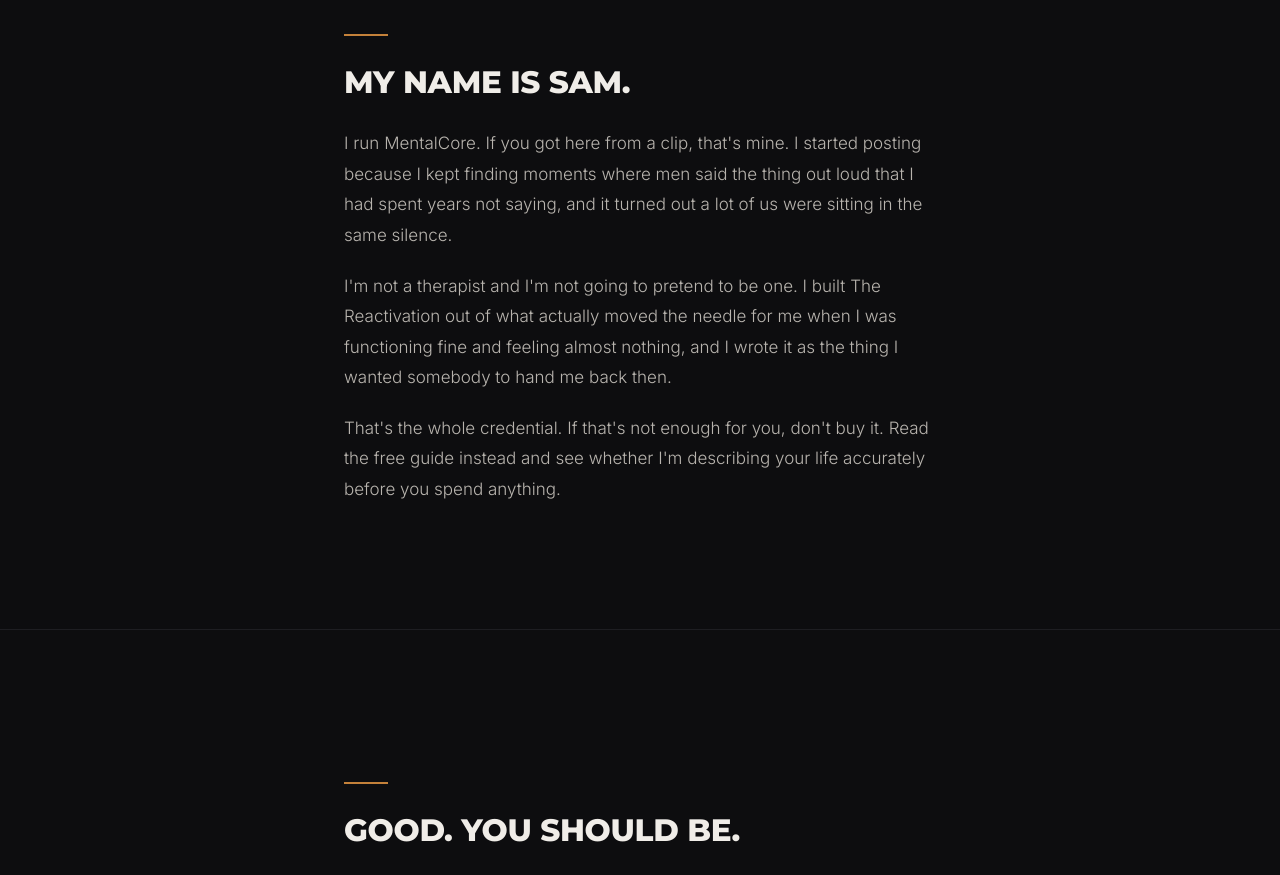
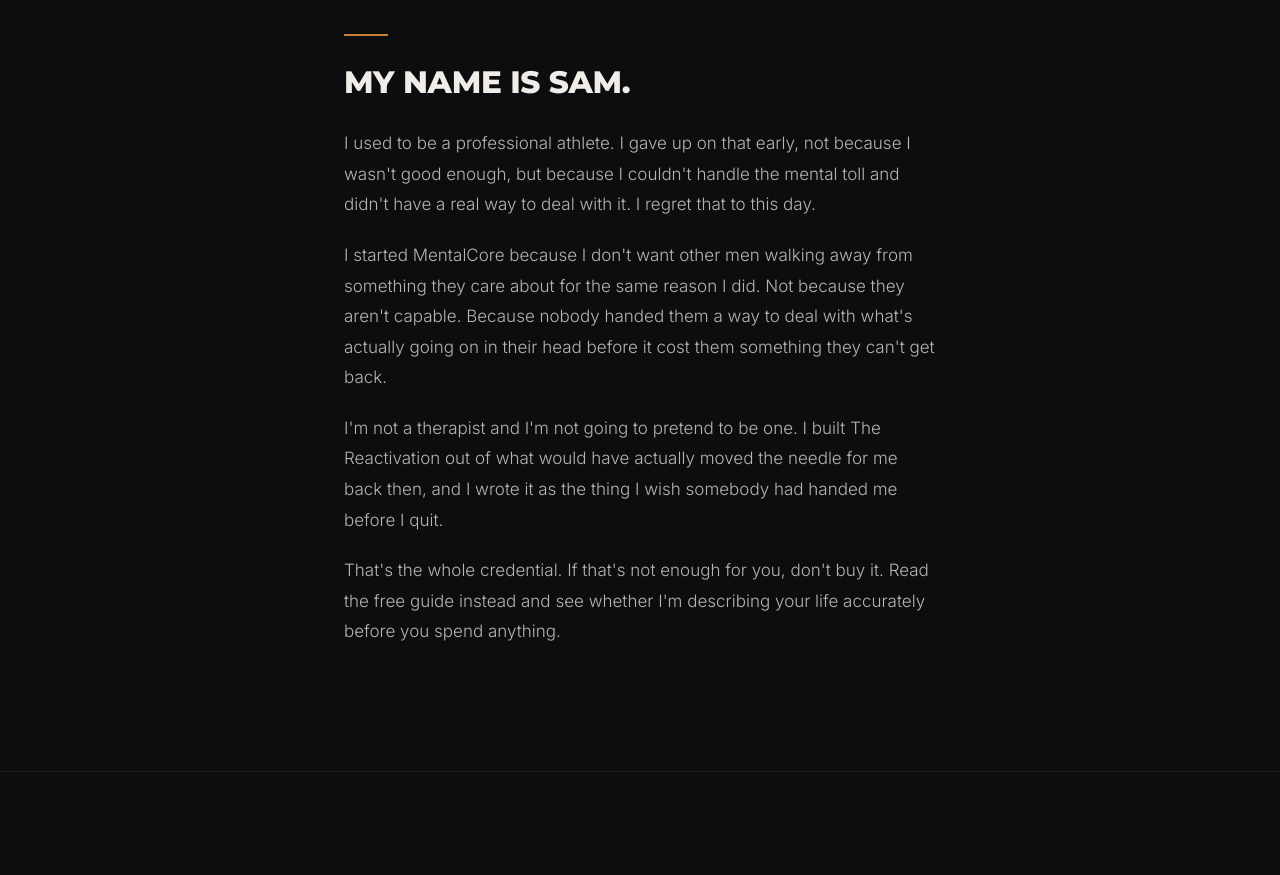
Before and after one commit to nimobenne/mentalcore, a Next.js app: page / in a window 1280 px wide. Shown: the part 3500-4375 px from the top of the page. Built offline with nearby package versions, Linux system fonts and the light colour scheme.

Commit message:
Personalize the founder-story section

```diff
--- a/app/page.tsx
+++ b/app/page.tsx
@@ -397,8 +397,9 @@
       <div class="rule"></div>
       <h2>My name is Sam.</h2>
       <div class="copy">
-        <p>I run MentalCore. If you got here from a clip, that's mine. I started posting because I kept finding moments where men said the thing out loud that I had spent years not saying, and it turned out a lot of us were sitting in the same silence.</p>
-        <p>I'm not a therapist and I'm not going to pretend to be one. I built The Reactivation out of what actually moved the needle for me when I was functioning fine and feeling almost nothing, and I wrote it as the thing I wanted somebody to hand me back then.</p>
+        <p>I used to be a professional athlete. I gave up on that early, not because I wasn't good enough, but because I couldn't handle the mental toll and didn't have a real way to deal with it. I regret that to this day.</p>
+        <p>I started MentalCore because I don't want other men walking away from something they care about for the same reason I did. Not because they aren't capable. Because nobody handed them a way to deal with what's actually going on in their head before it cost them something they can't get back.</p>
+        <p>I'm not a therapist and I'm not going to pretend to be one. I built The Reactivation out of what would have actually moved the needle for me back then, and I wrote it as the thing I wish somebody had handed me before I quit.</p>
         <p>That's the whole credential. If that's not enough for you, don't buy it. Read the free guide instead and see whether I'm describing your life accurately before you spend anything.</p>
       </div>
     </div>
```
